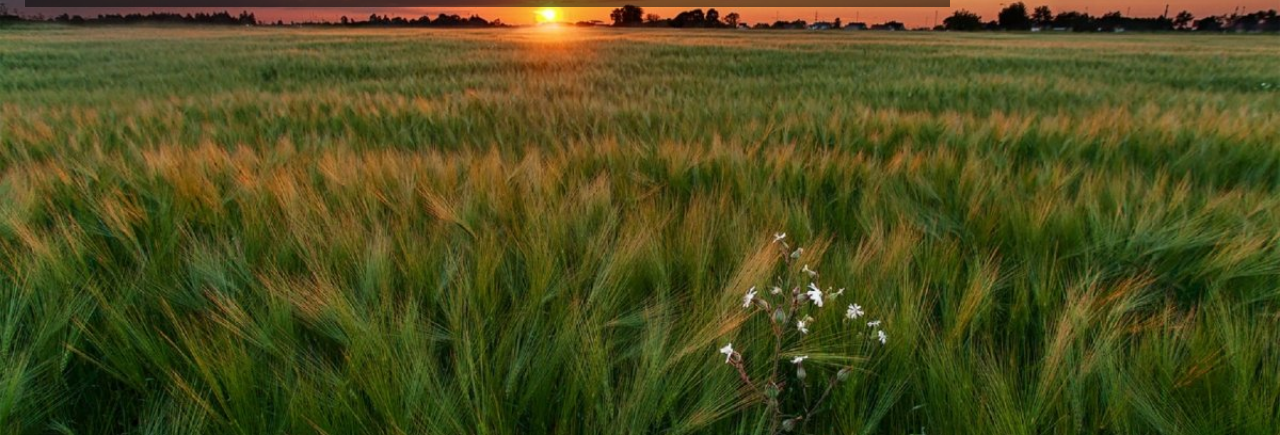
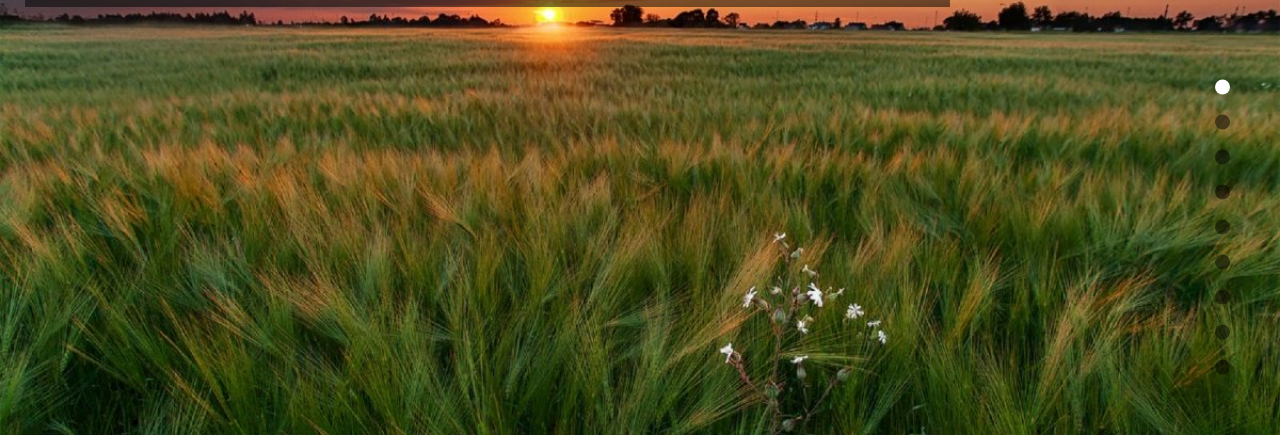
Before and after one commit to randominical/swiper_landing, a plain HTML site: page index.html in a window 1280 px wide. Shown: the part 173-608 px from the top of the page. Drawn offline with nearby package versions, Linux system fonts and the light colour scheme.

Commit message:
буллеты

```diff
--- a/index.html
+++ b/index.html
@@ -26,9 +26,9 @@
                         <h2 class="screen__title">Второй заголовок</h2>
                         <div class="screen__text">
                             <p>Lorem ipsum dolor sit amet consectetur adipisicing elit. Doloribus cupiditate soluta, consequatur ipsum accusantium explicabo sunt quaerat ut rem, dicta fugit odit molestiae. Corporis tempora sit amet, in doloribus officiis!</p>
+                            <p>Lorem ipsum dolor sit amet consectetur adipisicing elit. Dicta modi eligendi eveniet.</p>
+                            <p>Lorem ipsum dolor sit amet consectetur adipisicing elit. Quae iste quas, natus velit amet quis vel reiciendis exercitationem sunt nulla, modi perferendis laboriosam obcaecati deleniti qui.</p>
                         </div>
-                        <p>Lorem ipsum dolor sit amet consectetur adipisicing elit. Dicta modi eligendi eveniet.</p>
-                        <p>Lorem ipsum dolor sit amet consectetur adipisicing elit. Quae iste quas, natus velit amet quis vel reiciendis exercitationem sunt nulla, modi perferendis laboriosam obcaecati deleniti qui.</p>
                     </div>
                 </div>
                 <div class="page__screen screen">
@@ -95,6 +95,8 @@
                     </div>
                 </div>
             </div>
+            <div class="page__pagination"></div>
+            <div class="page__scroll"></div>
         </main>
     </div>
     <script src="https://unpkg.com/swiper/swiper-bundle.min.js"></script>
--- a/style.css
+++ b/style.css
@@ -54,6 +54,26 @@ body {
     height: 100%;
 }
 .page__screen {
+}
+.page__pagination {
+    position: absolute;
+    top: 50%;
+    right: 50px;
+    transform: translate(0, -50%);
+    display: flex;
+    flex-direction: column;
+}
+.page__bullet {
+    width: 15px;
+    height: 15px;
+    cursor: pointer;
+    background-color: rgba(0, 0, 0, 0.5);
+    margin: 10px 0;
+    border-radius: 50%;
+    transition: background-color 0.3s ease 0s;
+}
+.page__bullet_active {
+    background-color: #fff;
 }
 /*----------------*/
 .screen {
```
